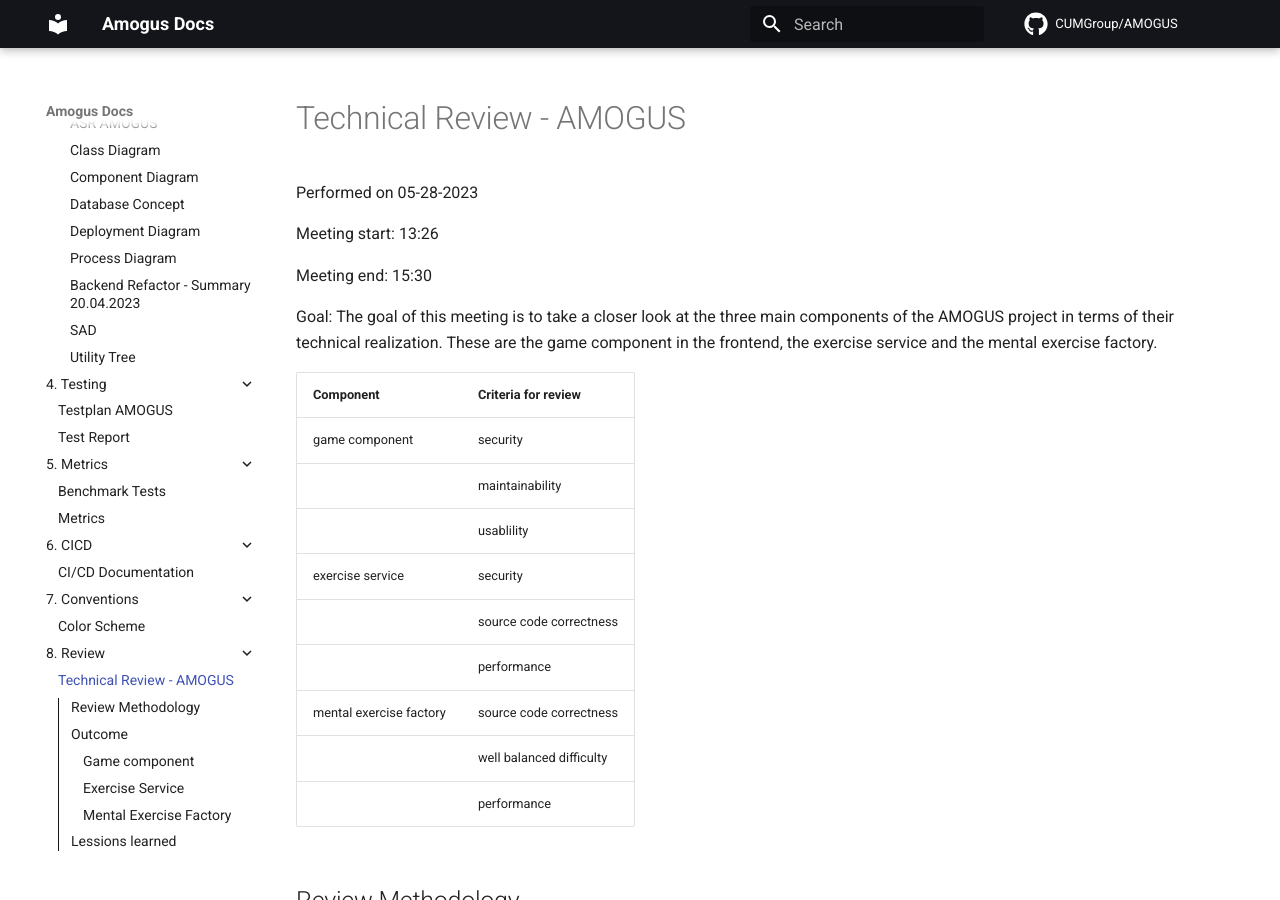
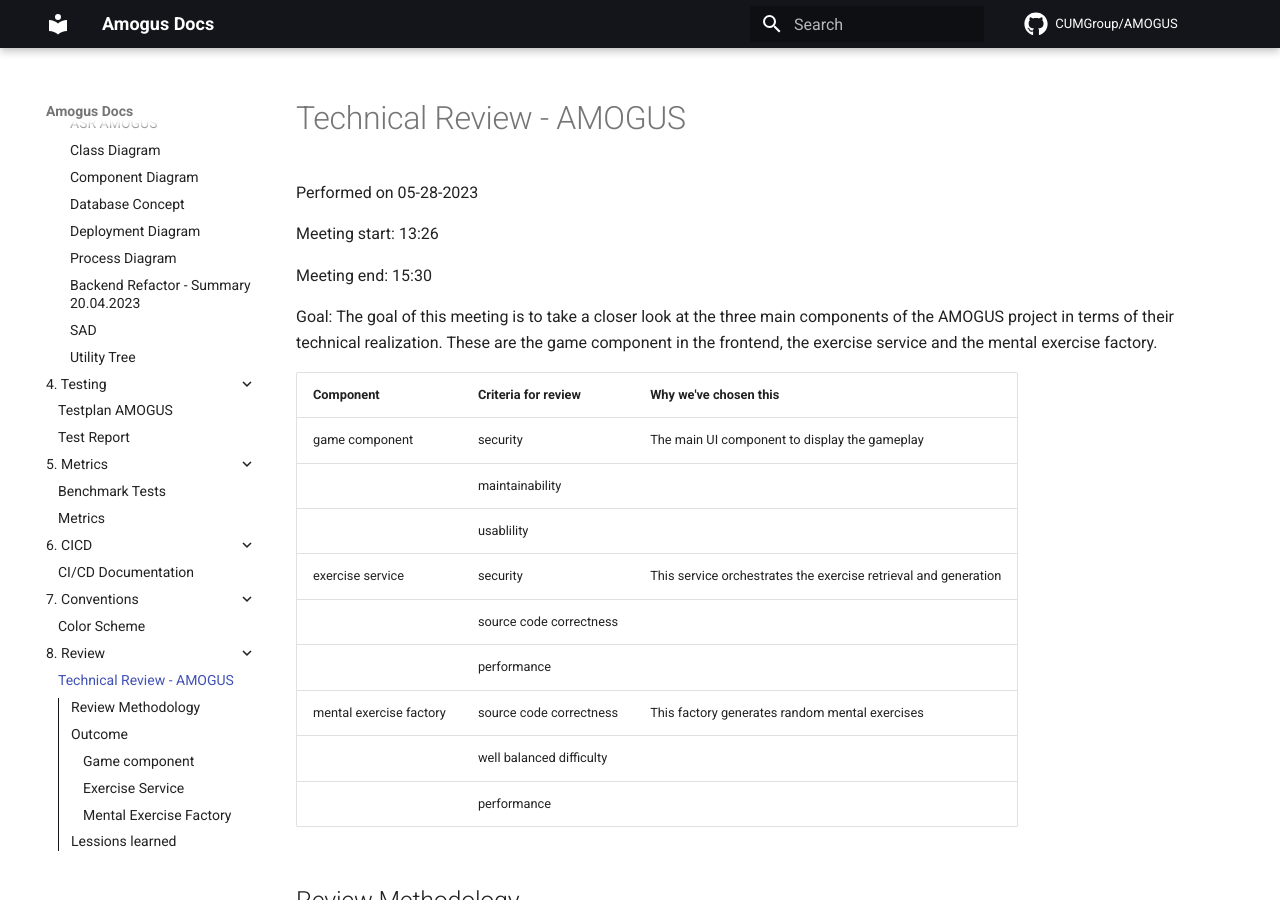
Before and after one commit to CUMGroup/AMOGUS, an MkDocs documentation site: the page built from docs/Developer Docs/8. Review/technical_review.md, in a window 1280 px wide and 900 px high. Built offline with MkDocs 1.6.1 and Material for MkDocs 9.7.7, drawn with Linux system fonts in a browser that asks for light colours; comment, search, counter and statistics services are not loaded.

Commit message:
Changed review doc

```diff
--- a/docs/Developer Docs/8. Review/technical_review.md
+++ b/docs/Developer Docs/8. Review/technical_review.md
@@ -12,17 +12,17 @@ Goal: The goal of this meeting is to take a closer look at the three main compon
 
 
 
-| Component               | Criteria for review      |
-| ----------------------- | ------------------------ |
-| game component          | security                 |
-|                         | maintainability          |
-|                         | usablility               |
-| exercise service        | security                 |
-|                         | source code correctness  |
-|                         | performance              |
-| mental exercise factory | source code correctness  |
-|                         | well balanced difficulty |
-|                         | performance              |
+| Component               | Criteria for review      | Why we've chosen this |
+| ----------------------- | ------------------------ | ---- |
+| game component          | security                 | The main UI component to display the gameplay |
+|                         | maintainability          | |
+|                         | usablility               | |
+| exercise service        | security                 | This service orchestrates the exercise retrieval and generation |
+|                         | source code correctness  | |
+|                         | performance              | |
+| mental exercise factory | source code correctness  | This factory generates random mental exercises |
+|                         | well balanced difficulty | |
+|                         | performance              | |
 
 
 
```
